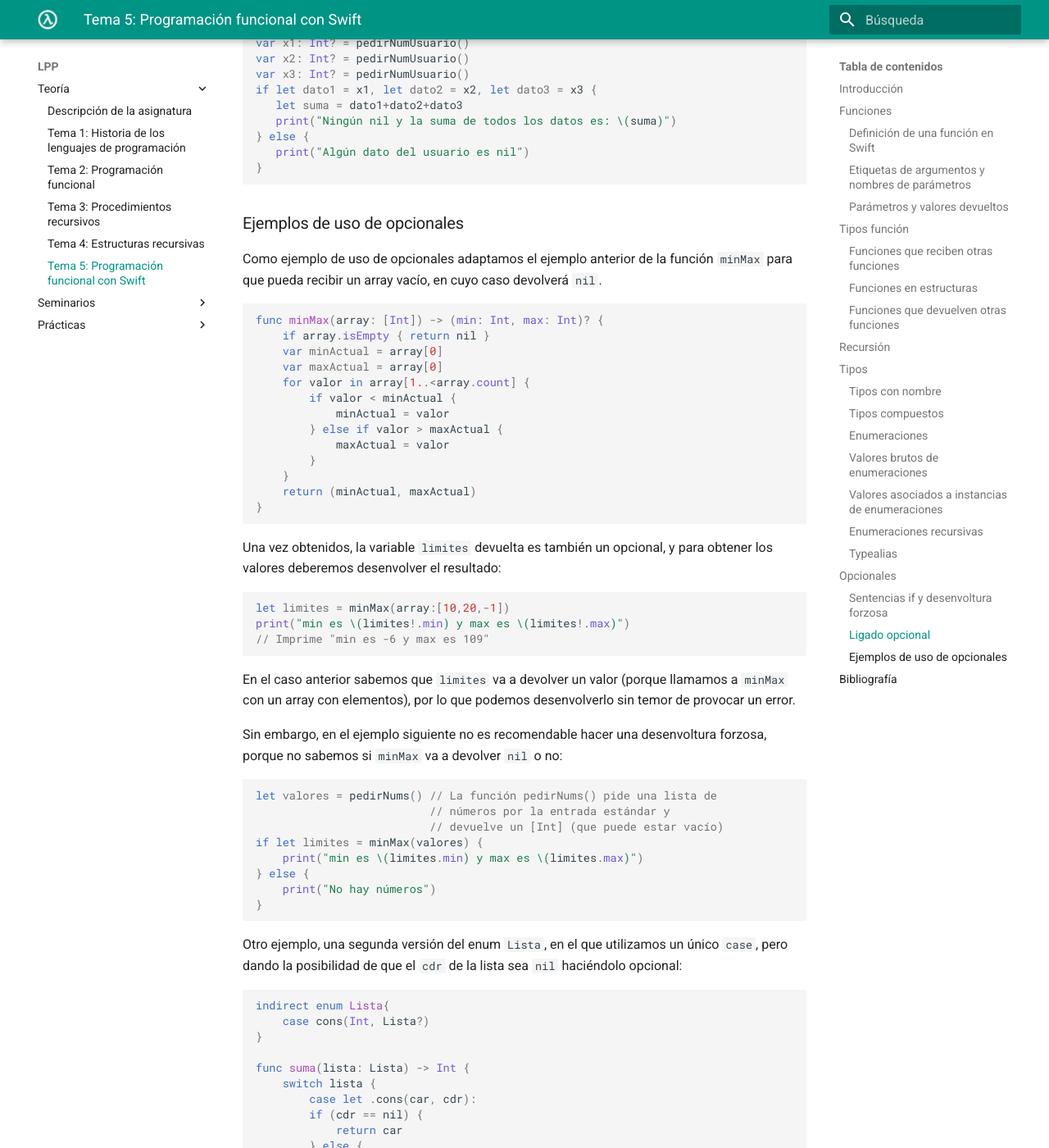
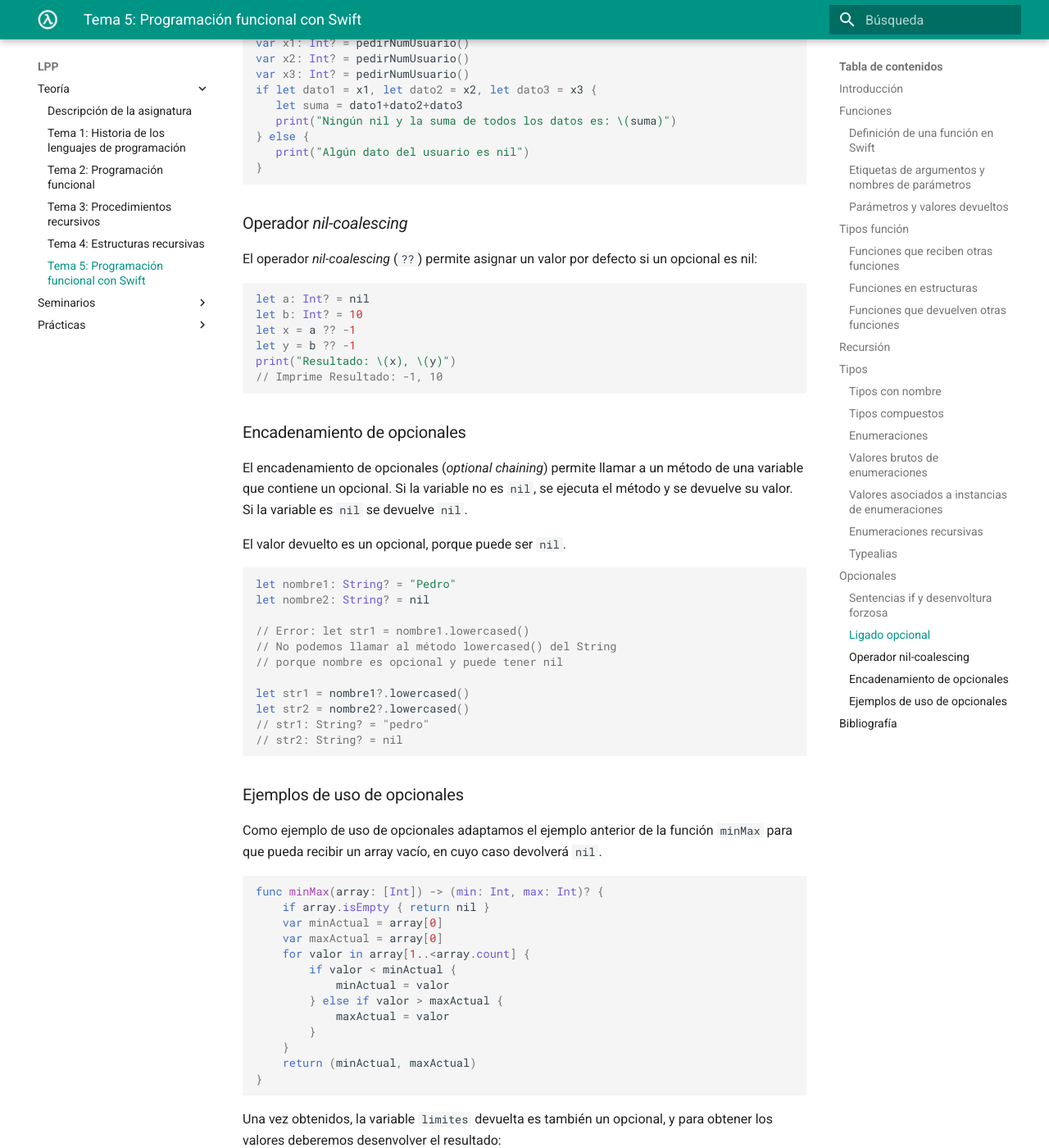
Before and after one commit to domingogallardo/apuntes-lpp, an MkDocs documentation site: the page built from docs/teoria/tema05-programacion-funcional-swift/tema05-programacion-funcional-swift.md, in a window 1280 px wide and 1400 px high, scrolled down 16549 px. Shown: the whole window at 82% size. Built offline with MkDocs 1.6.1 and Material for MkDocs 9.7.7, drawn with Linux system fonts in a browser that asks for light colours.

Commit message:
Ampliado opcionales

````diff
--- a/docs/teoria/tema05-programacion-funcional-swift/tema05-programacion-funcional-swift.md
+++ b/docs/teoria/tema05-programacion-funcional-swift/tema05-programacion-funcional-swift.md
@@ -905,6 +905,43 @@ if let dato1 = x1, let dato2 = x2, let dato3 = x3 {
 } else {
    print("Algún dato del usuario es nil")
 }
+```
+
+### Operador _nil-coalescing_ ###
+
+El operador _nil-coalescing_ (`??`) permite asignar un valor por defecto si
+un opcional es nil:
+
+```swift
+let a: Int? = nil
+let b: Int? = 10
+let x = a ?? -1
+let y = b ?? -1
+print("Resultado: \(x), \(y)")
+// Imprime Resultado: -1, 10
+```
+
+### Encadenamiento de opcionales ###
+
+El encadenamiento de opcionales (_optional chaining_) permite llamar a
+un método de una variable que contiene un opcional. Si la variable no
+es `nil`, se ejecuta el método y se devuelve su valor. Si la variable
+es `nil` se devuelve `nil`.
+
+El valor devuelto es un opcional, porque puede ser `nil`.
+
+```swift
+let nombre1: String? = "Pedro"
+let nombre2: String? = nil
+
+// Error: let str1 = nombre1.lowercased()
+// No podemos llamar al método lowercased() del String
+// porque nombre es opcional y puede tener nil
+
+let str1 = nombre1?.lowercased()
+let str2 = nombre2?.lowercased()
+// str1: String? = "pedro"
+// str2: String? = nil
 ```
 
 
````
